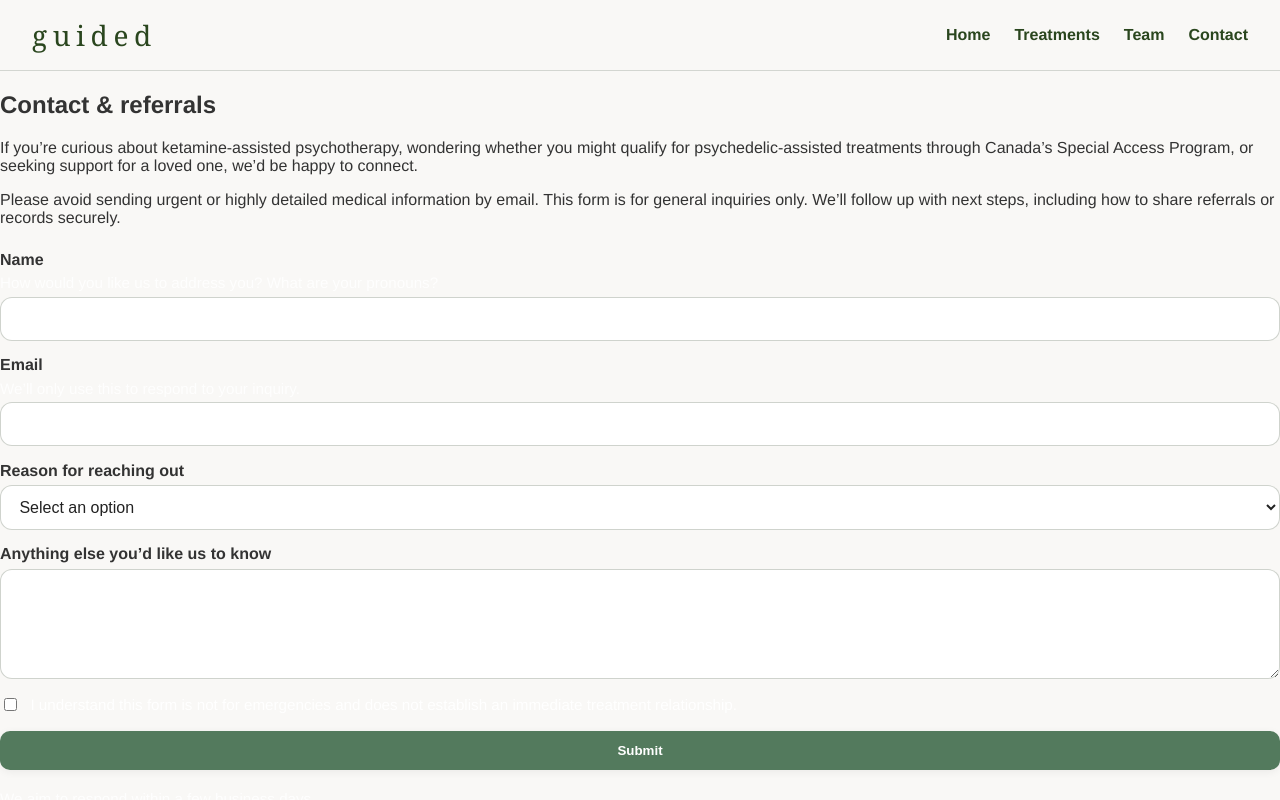
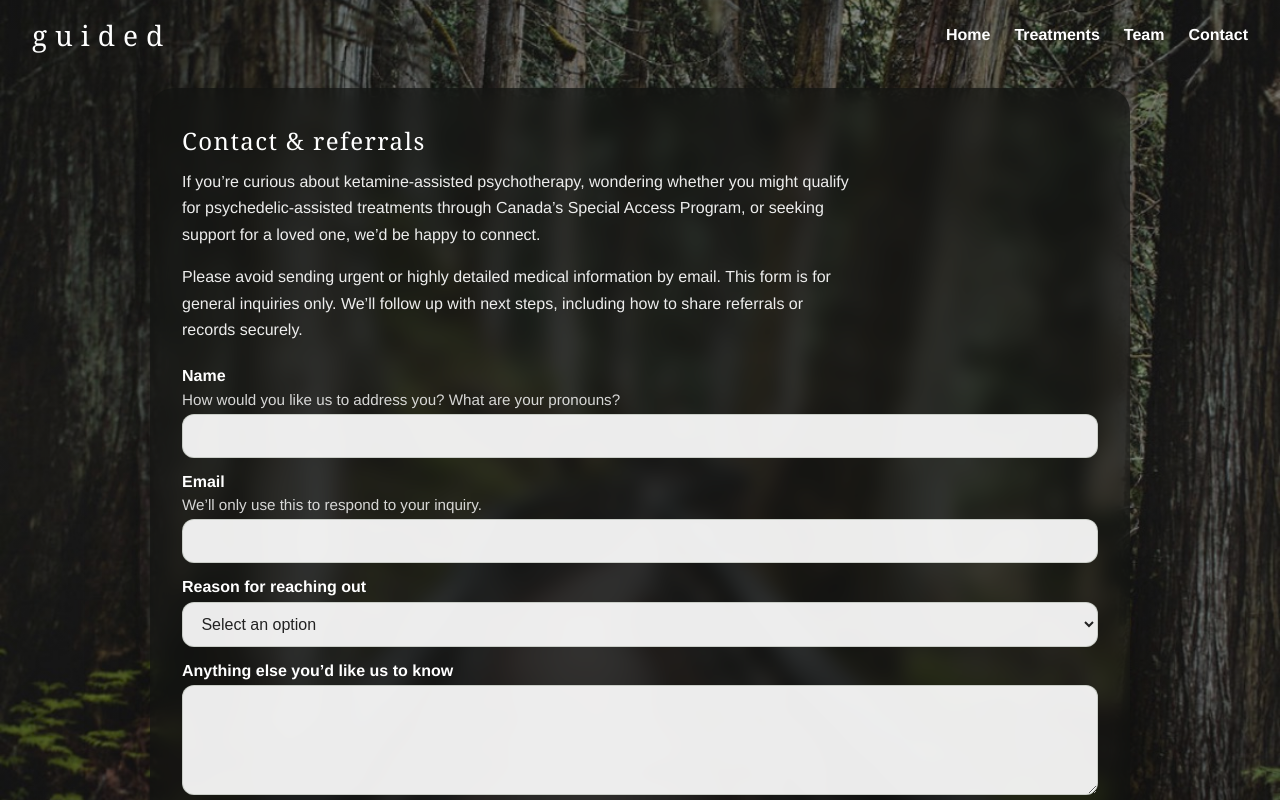
Before and after one commit to RachelKennedy09/guided-collective-therapy-2026, a React (Vite) app: page /contact in a window 1280 px wide. Shown: the top 800 px of the page. Built offline with nearby package versions, Linux system fonts and the light colour scheme.

Commit message:
feat: update Header component layout and improve styling for Contact and Team pages

```diff
--- a/src/components/Header.jsx
+++ b/src/components/Header.jsx
@@ -7,10 +7,7 @@ export default function Header() {
 
   return (
     <header className="site-header">
-      <nav className="navbar">
-        <div className="logo">
       <Link to="/">guided</Link>
-        </div>
 
       <button
         className="menu-toggle"
@@ -36,7 +33,6 @@ export default function Header() {
           <NavLink to="/contact">Contact</NavLink>
         </li>
       </ul>
-      </nav>
     </header>
   );
 }
--- a/src/pages/Contact.jsx
+++ b/src/pages/Contact.jsx
@@ -6,7 +6,7 @@ export default function Contact() {
     <section className="contact-page">
       <div
         className="contact-hero"
-        style={{ "--bg-image": "url('/images/hero_background_web.jpg')" }}
+        style={{ "--bg-image": "url('/images/ForestOfTheWorlds.jpg')" }}
       >
         <div className="contact-hero__inner">
           <div className="contact-hero__panel">
--- a/src/pages/Team.jsx
+++ b/src/pages/Team.jsx
@@ -5,18 +5,11 @@ export default function Team() {
   return (
     <section className="team-page">
       {/* TOP: video behind intro + mini team bubbles */}
-      <div className="team-hero" id="team-top">
-        <video
-          className="team-hero__video"
-          autoPlay
-          muted
-          loop
-          playsInline
-          poster="/images/here_video_still.jpg"
-        >
-          <source src="/images/videos/Pgvideo_h264.mp4" type="video/mp4" />
-        </video>
-
+      <div
+        className="team-hero"
+        id="team-top"
+        style={{ "--bg-image": "url('/images/FraserRiver.jpg')" }}
+      >
         <div className="team-hero__overlay" />
 
         <div className="team-hero__inner">
@@ -81,9 +74,10 @@ export default function Team() {
               feels aligned with you.
             </p>
             <p>
-              I am grateful to live and work on the unceded traditional territory
-              of the Lheidli T&apos;enneh Nation. I was raised in the North and am
-              honored to continue to serve and work with people in Northern BC.
+              I am grateful to live and work on the unceded traditional
+              territory of the Lheidli T&apos;enneh Nation. I was raised in the
+              North and am honored to continue to serve and work with people in
+              Northern BC.
             </p>
             <p>
               In my general practice I offer psychodynamic therapy with a
@@ -92,9 +86,9 @@ export default function Team() {
             </p>
             <p>
               I am passionate about the use of psychedelics as a way of opening
-              one&apos;s heart and mind to what lies beyond defenses formed through
-              suffering. With supportive integration, there can be healing and
-              growth in life and relationships.
+              one&apos;s heart and mind to what lies beyond defenses formed
+              through suffering. With supportive integration, there can be
+              healing and growth in life and relationships.
             </p>
 
             <a href="#team-top" className="text-link">
@@ -113,24 +107,22 @@ export default function Team() {
               />
               <div>
                 <h2>Laura Fisher</h2>
-                <p className="team-role">
-                  RN • Ketamine-Assisted Therapist
-                </p>
+                <p className="team-role">RN • Ketamine-Assisted Therapist</p>
               </div>
             </div>
 
             <p>Welcome to a space that supports community and connection.</p>
             <p>
-              I&apos;m a registered nurse who began my career on Vancouver&apos;s
-              Downtown Eastside, working in addictions and mental health. Four
-              years ago, I moved to Prince George to be closer to nature and
-              community.
+              I&apos;m a registered nurse who began my career on
+              Vancouver&apos;s Downtown Eastside, working in addictions and
+              mental health. Four years ago, I moved to Prince George to be
+              closer to nature and community.
             </p>
             <p>
-              For the past two years I&apos;ve specialized as a Ketamine-Assisted
-              Therapist, with additional training in psilocybin and MDMA therapy
-              through Therapsil. I am currently working toward my Masters in
-              Counselling at UNBC.
+              For the past two years I&apos;ve specialized as a
+              Ketamine-Assisted Therapist, with additional training in
+              psilocybin and MDMA therapy through Therapsil. I am currently
+              working toward my Masters in Counselling at UNBC.
             </p>
             <p>
               I believe clients are the experts of their own healing. My role is
--- a/src/style.css
+++ b/src/style.css
@@ -157,19 +157,6 @@ a {
   z-index: 1000;
 }
 
-.site-header--home {
-  background: transparent;
-}
-
-.site-header--inner {
-  position: sticky;
-  top: 0;
-  background: rgba(249, 248, 246, 0.96);
-  backdrop-filter: blur(10px);
-  -webkit-backdrop-filter: blur(10px);
-  border-bottom: 1px solid rgba(191, 196, 189, 0.65);
-}
-
 .navbar {
   display: flex;
   justify-content: space-between;
@@ -187,11 +174,6 @@ a {
   color: #fff;
 }
 
-.site-header--inner .logo a {
-  color: var(--green);
-  letter-spacing: 0.35rem;
-}
-
 .nav-links {
   list-style: none;
   display: flex;
@@ -204,11 +186,6 @@ a {
 
 .nav-links a {
   color: #fff;
-  font-weight: 600;
-}
-
-.site-header--inner .nav-links a {
-  color: var(--green);
   font-weight: 600;
 }
 
@@ -646,21 +623,16 @@ a {
   background: var(--beige);
 }
 
-/* Top video hero */
 .team-hero {
   position: relative;
   padding: 7rem 1.25rem 4rem;
   overflow: hidden;
+
+  /* NEW: photo background */
+  background: var(--bg-image) center/cover no-repeat;
 }
 
-.team-hero__video {
-  position: absolute;
-  inset: 0;
-  width: 100%;
-  height: 100%;
-  object-fit: cover;
-}
-
+/* keep the overlay exactly as-is */
 .team-hero__overlay {
   position: absolute;
   inset: 0;
@@ -818,7 +790,70 @@ a {
   }
 }
 
-/* Form layout */
+/* ========================
+   CONTACT PAGE (Unified hero + form in same panel)
+   ======================== */
+
+.contact-page {
+  background: var(--beige);
+}
+
+.contact-hero {
+  position: relative;
+  background: var(--bg-image) center/cover no-repeat;
+  padding: 5.5rem 1rem 5rem; /* room for sticky nav + breathing */
+  min-height: calc(100vh - 72px); /* helps short pages feel “full” */
+  display: grid;
+  align-items: start;
+}
+
+/* Dark overlay on the background image */
+.contact-hero::before {
+  content: "";
+  position: absolute;
+  inset: 0;
+  background: linear-gradient(
+    to bottom,
+    rgba(0, 0, 0, 0.45) 0%,
+    rgba(0, 0, 0, 0.32) 45%,
+    rgba(0, 0, 0, 0.55) 100%
+  );
+}
+
+.contact-hero__inner {
+  position: relative;
+  z-index: 1;
+  width: min(980px, 92vw);
+  margin: 0 auto;
+}
+
+/* Frosted panel (same as Home/Team/Treatments) */
+.contact-hero__panel {
+  background: rgba(15, 17, 15, 0.68);
+  color: #fff;
+  border-radius: 24px;
+  padding: 2.25rem 2rem;
+  backdrop-filter: blur(10px);
+  -webkit-backdrop-filter: blur(10px);
+  box-shadow: 0 18px 60px rgba(0, 0, 0, 0.35);
+}
+
+.contact-hero__title {
+  margin: 0 0 0.75rem;
+  font-family: var(--font-serif);
+  letter-spacing: 0.06em;
+  font-weight: 500;
+}
+
+.contact-hero__blurb,
+.contact-hero__note {
+  margin: 0 0 1rem;
+  max-width: 75ch;
+  line-height: 1.65;
+  color: rgba(255, 255, 255, 0.92);
+}
+
+/* Form */
 .contact-form {
   margin-top: 1.5rem;
   display: grid;
@@ -831,7 +866,7 @@ a {
 }
 
 .field label {
-  font-weight: 600;
+  font-weight: 650;
 }
 
 .field span {
@@ -839,12 +874,12 @@ a {
   color: rgba(255, 255, 255, 0.82);
 }
 
-/* Inputs */
 .contact-form input[type="text"],
 .contact-form input[type="email"],
 .contact-form select,
 .contact-form textarea {
   width: 100%;
+  max-width: 100%;
   padding: 0.75rem 0.9rem;
   border-radius: 12px;
   border: 1px solid rgba(191, 196, 189, 0.75);
@@ -881,12 +916,20 @@ a {
 
 /* Mobile */
 @media (max-width: 600px) {
+  .contact-hero {
+    padding: 5rem 1rem 4rem;
+    min-height: auto;
+  }
+
   .contact-hero__panel {
     padding: 1.75rem 1.25rem;
     border-radius: 18px;
   }
+
+  .consent {
+    flex-wrap: wrap;
+  }
 }
-
 /* ========================
    FOOTER
    ======================== */
```
Lines whose indentation alone changed are shown as unchanged.
